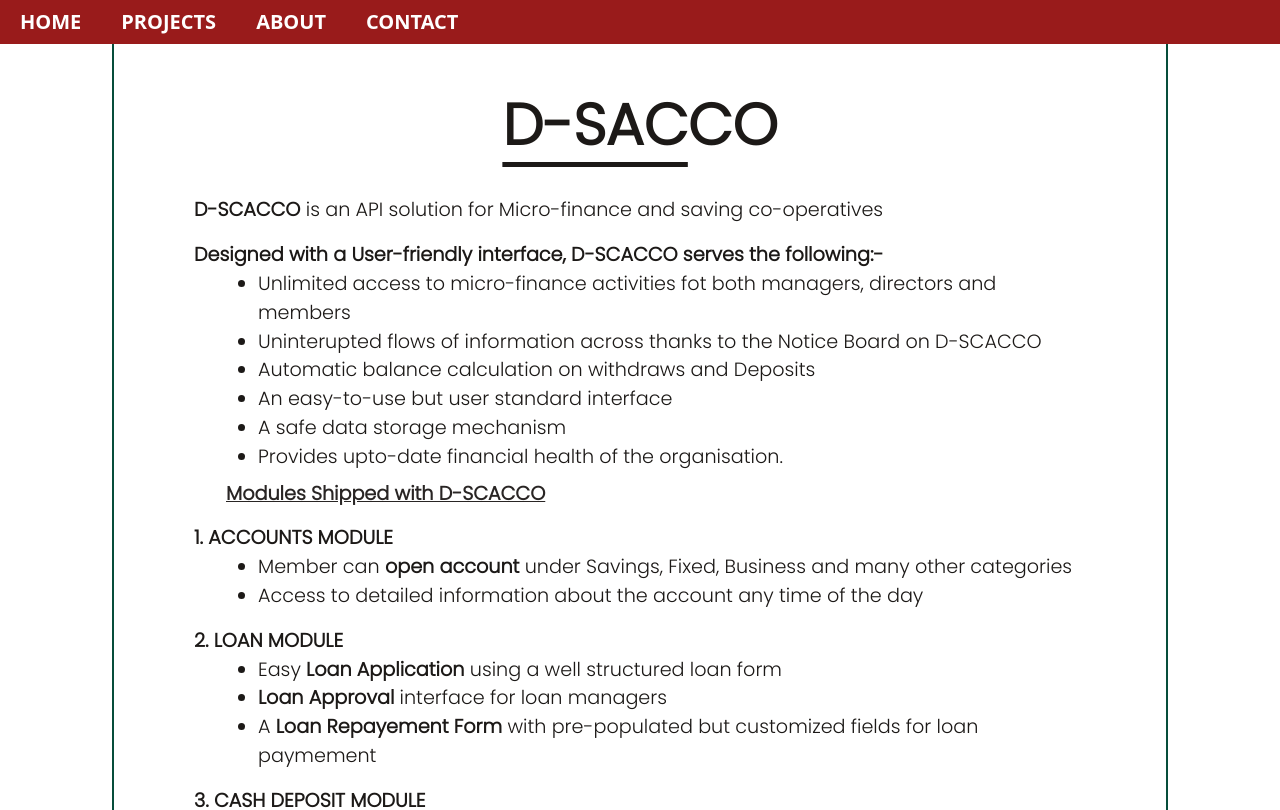
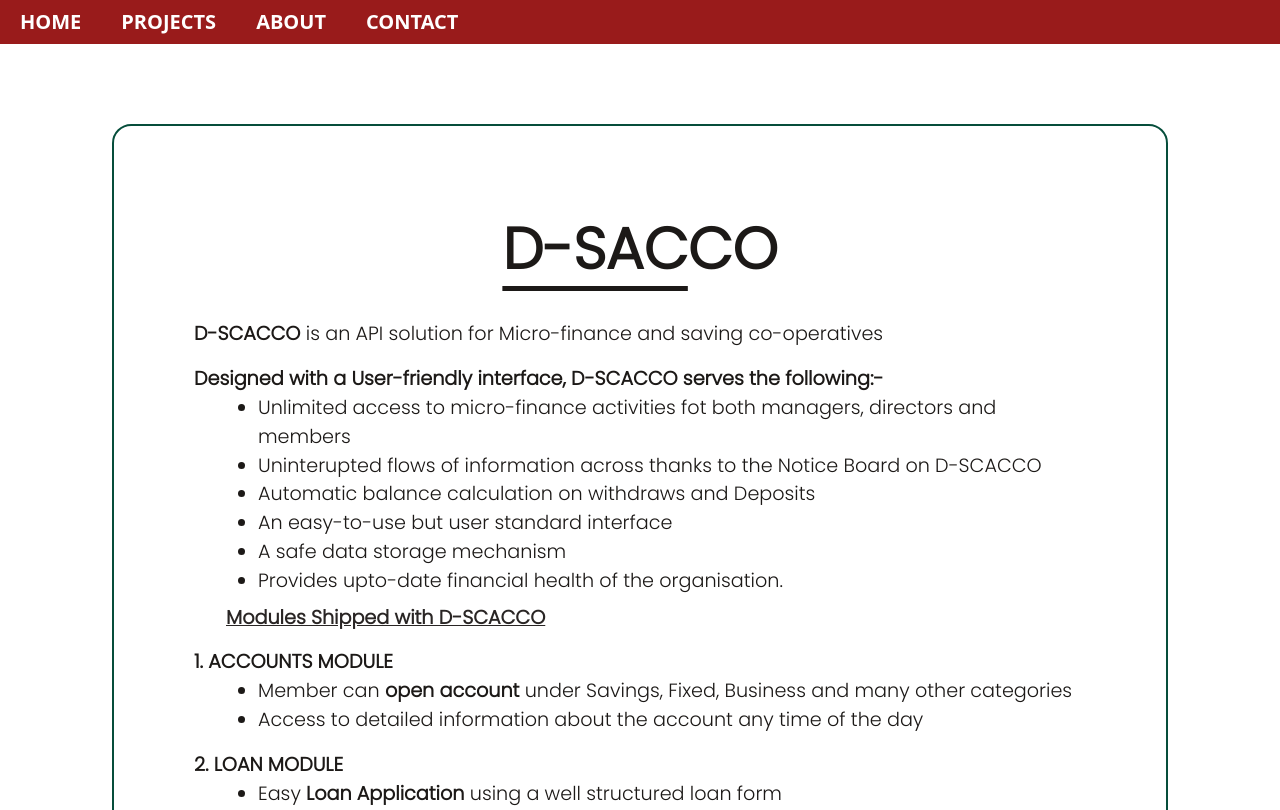
Before and after one commit to yusufnviiri/portfolio, a React (Create React App) app: page /dsacco in a window 1280 px wide. Shown: the top 810 px of the page. Built offline with nearby package versions, Linux system fonts and the light colour scheme.

Commit message:
fix formatting

```diff
--- a/src/components/Dsacco.js
+++ b/src/components/Dsacco.js
@@ -3,8 +3,8 @@ import React from 'react'
 function Dsacco() {
   return (
 <>
-<section className='w-full h-full bg-white'>
-<div className="text-[1.2em] py-20    sm:w-[90%] lg:w-[55em]  m-auto  px-10  lg:px-20 lg:py-20    rounded-[1em]   text-stone-900 font-poppins lg:border-[2px] border-[15px] border-emerald-900">
+<section className='w-full h-full bg-white py-20'>
+<div className="text-[1.2em]       sm:w-[90%] lg:w-[55em]  m-auto  px-10  lg:px-20 py-20    rounded-[1em]   text-stone-900 font-poppins lg:border-[2px] border-[15px] border-emerald-900">
 <h1 className='font-bold text-center mb-7 lg:text-[3em] text-[2em]'><span className='underline underline-offset-[0.3em]'>D-SAC</span>CO</h1>  <p><span className='font-bold '> D-SCACCO </span> is an API solution for Micro-finance and saving co-operatives </p>
   <h2 className='w-full  pt-4 font-bold '>Designed with a User-friendly interface, D-SCACCO serves the following:-</h2>
   <ul className='ml-16 list-disc'>
--- a/src/components/Menu.js
+++ b/src/components/Menu.js
@@ -4,7 +4,7 @@ import { Link } from "react-router-dom";
 
 function Menu(){
     return (
-        <>  <div className="bg-red-800 text-white w-full absolute top-0 left-0 py-2" >
+        <>  <div className="bg-red-800 text-white w-full sticky top-0 left-0 py-2" >
                 <Link to='/' className="p-5 text-xl font-sans font-bold ">HOME</Link>
 
 
```
